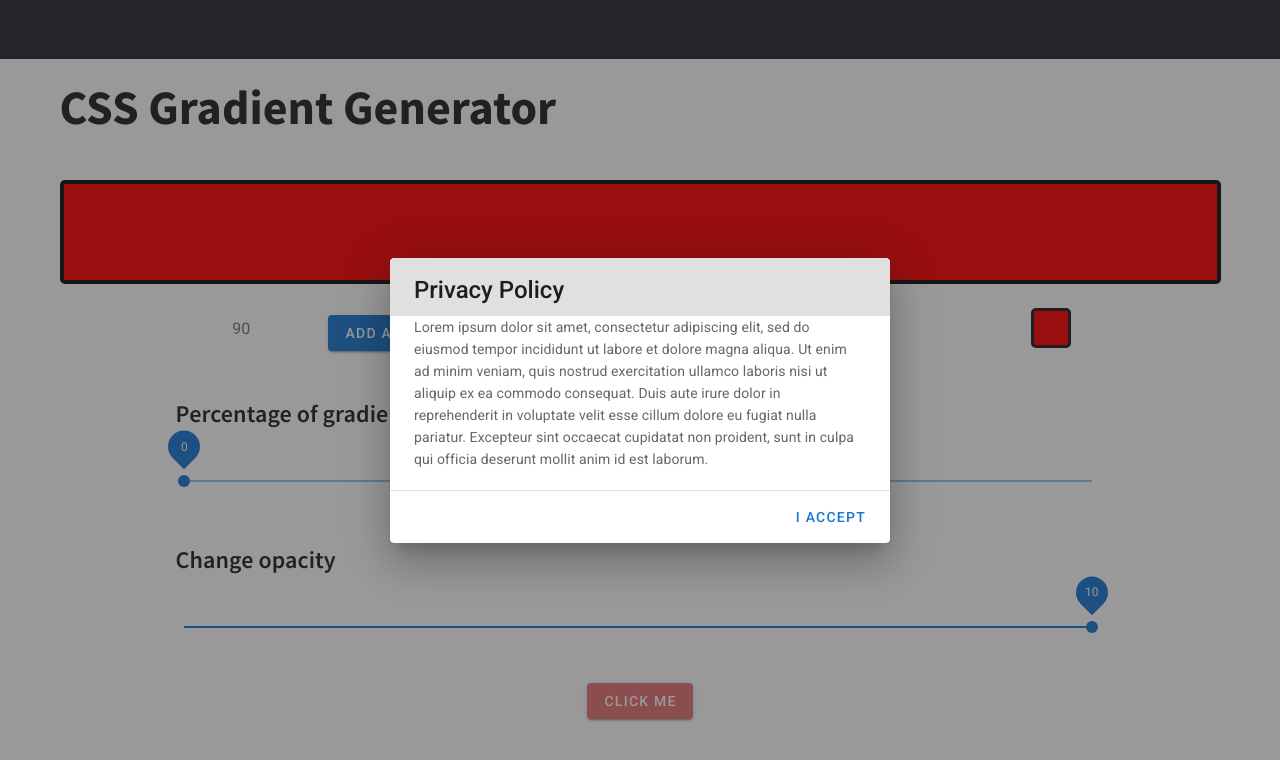
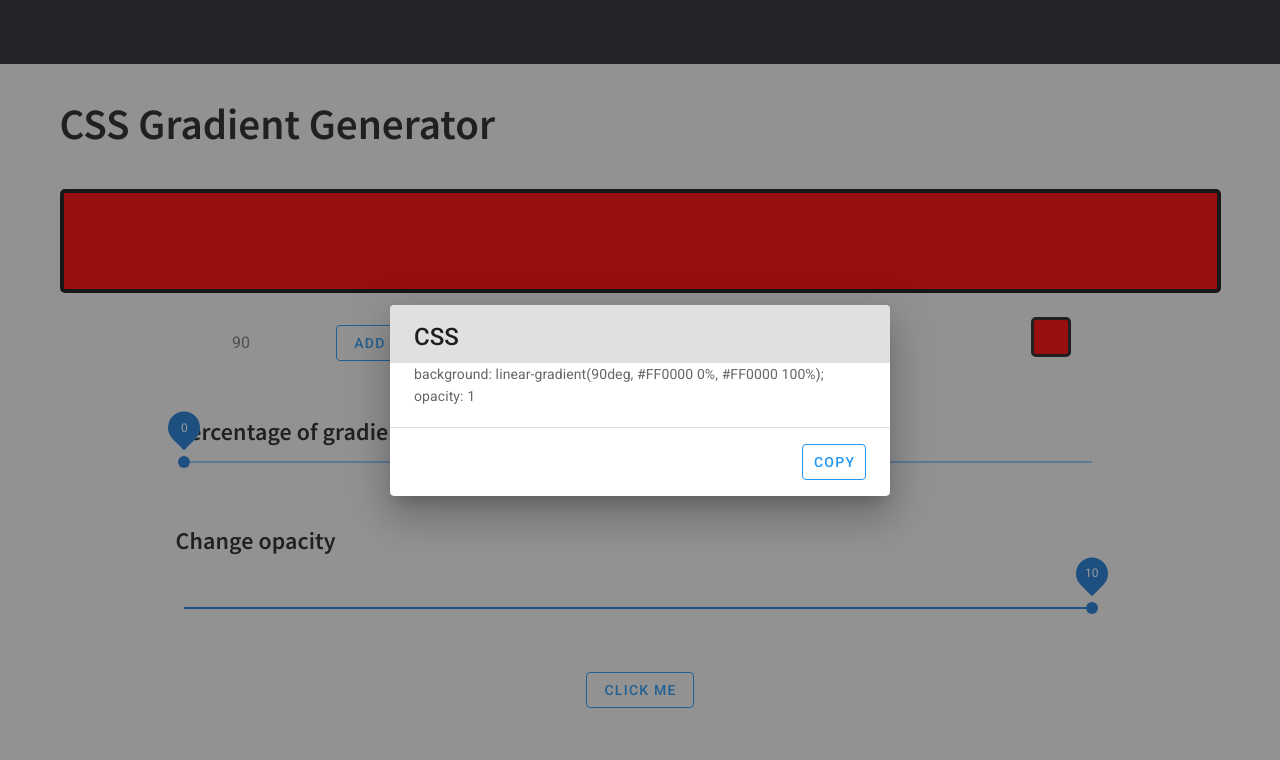
Before and after one commit to jhkette/css-gradient, a Vue app: page / in a window 1280 px wide. Both pictures are taken after a click on the button "CLICK ME". Shown: the top 760 px of the page. Built offline with nearby package versions, Linux system fonts and the light colour scheme.

Commit message:
css styling

```diff
--- a/src/App.vue
+++ b/src/App.vue
@@ -15,7 +15,7 @@
 </template>
 
 <script>
-
+import './assets/css/main.css'
 import Gradient from "./components/Gradient";
 import Topbar from "./components/TopBar";
 import Slider from "./components/Slider";
@@ -41,9 +41,9 @@ export default {
 
 h1{
   font-family: 'Source sans pro';
-  font-weight: 700;
-  padding-bottom: 5px;
-  font-size: 3rem;
+  font-weight: 600;
+  margin-top: 1rem;
+  font-size: 2.7rem;
 
   display: inline-block;
 }
--- /dev/null
+++ b/src/assets/css/main.css
@@ -0,0 +1,9 @@
+html, body{
+    padding: 0;
+    margin: 0;
+}
+
+
+#app{
+    background-color: #f1f1f1;
+}
--- a/src/components/Colors.vue
+++ b/src/components/Colors.vue
@@ -39,7 +39,7 @@
         placeholder="90"
         v-model="angle"
       >
-      <v-btn color="primary" class="mr-4 button" @click="addAngle(angle)">
+      <v-btn class="ma-2" outlined color="blue" @click="addAngle(angle)">
         Add angle
       </v-btn>
     </v-form>
@@ -75,6 +75,7 @@ export default {
       "getAngle",
     ]),
   },
+
 
   methods: {
     ...mapActions([
--- a/src/components/Slider.vue
+++ b/src/components/Slider.vue
@@ -37,7 +37,7 @@ export default {
 
 <style scoped>
 h3{
-  margin-bottom: 2.5rem;
+
   display: inline-block;
 
   font-family: "Source sans pro";
--- a/src/components/TopBar.vue
+++ b/src/components/TopBar.vue
@@ -13,7 +13,7 @@
 <style scoped>
   .topbar{
       width: 100%;
-      height: 3.7rem;
+      height: 4rem;
       background-color: #24292e;
   }
 
--- a/src/components/modal.vue
+++ b/src/components/modal.vue
@@ -1,15 +1,15 @@
 <template>
   <div class="text-center">
     <v-dialog
-      v-model="dialog"
+
       width="500"
     >
       <template v-slot:activator="{ on, attrs }">
         <v-btn
-          color="red lighten-2"
-          dark
+          class="ma-2" outlined color="blue"
           v-bind="attrs"
           v-on="on"
+
         >
           Click Me
         </v-btn>
@@ -20,26 +20,61 @@
           class="headline grey lighten-2"
           primary-title
         >
-          Privacy Policy
+         CSS
         </v-card-title>
 
         <v-card-text>
-          Lorem ipsum dolor sit amet, consectetur adipiscing elit, sed do eiusmod tempor incididunt ut labore et dolore magna aliqua. Ut enim ad minim veniam, quis nostrud exercitation ullamco laboris nisi ut aliquip ex ea commodo consequat. Duis aute irure dolor in reprehenderit in voluptate velit esse cillum dolore eu fugiat nulla pariatur. Excepteur sint occaecat cupidatat non proident, sunt in culpa qui officia deserunt mollit anim id est laborum.
+          {{backgroundString}}
+          opacity: {{renderOpacity}}
         </v-card-text>
 
         <v-divider></v-divider>
 
         <v-card-actions>
           <v-spacer></v-spacer>
-          <v-btn
-            color="primary"
-            text
-            @click="dialog = false"
-          >
-            I accept
-          </v-btn>
+          <v-btn class="ma-2" outlined color="blue" @click="copyText">Copy</v-btn>
         </v-card-actions>
       </v-card>
     </v-dialog>
   </div>
 </template>
+
+
+<script>
+import { mapGetters } from "vuex";
+export default {
+  computed: {
+    ...mapGetters([
+      "getPercentage",
+      "getOpacity",
+      "getFirstColour",
+      "getSecondColour",
+      "getAngle"
+    ]),
+    backgroundString: function() {
+      return `background: ${this.direction}(${this.getAngle}deg, ${this.getFirstColour} ${this.getPercentage}%, ${this.getSecondColour} 100%);`;
+    },
+    renderOpacity: function() {
+      if (this.getOpacity == 10) {
+        return 1;
+      }
+      return `0.${this.getOpacity};`;
+    }
+  },
+  methods: {
+        copyText () {
+          let textToCopy = this.$refs.textToCopy.$el.querySelector('input')
+          textToCopy.select()
+          document.execCommand("copy");
+        }
+      },
+  data: function() {
+    return {
+      direction: "linear-gradient",
+
+    };
+  }
+
+
+}
+</script>
```
